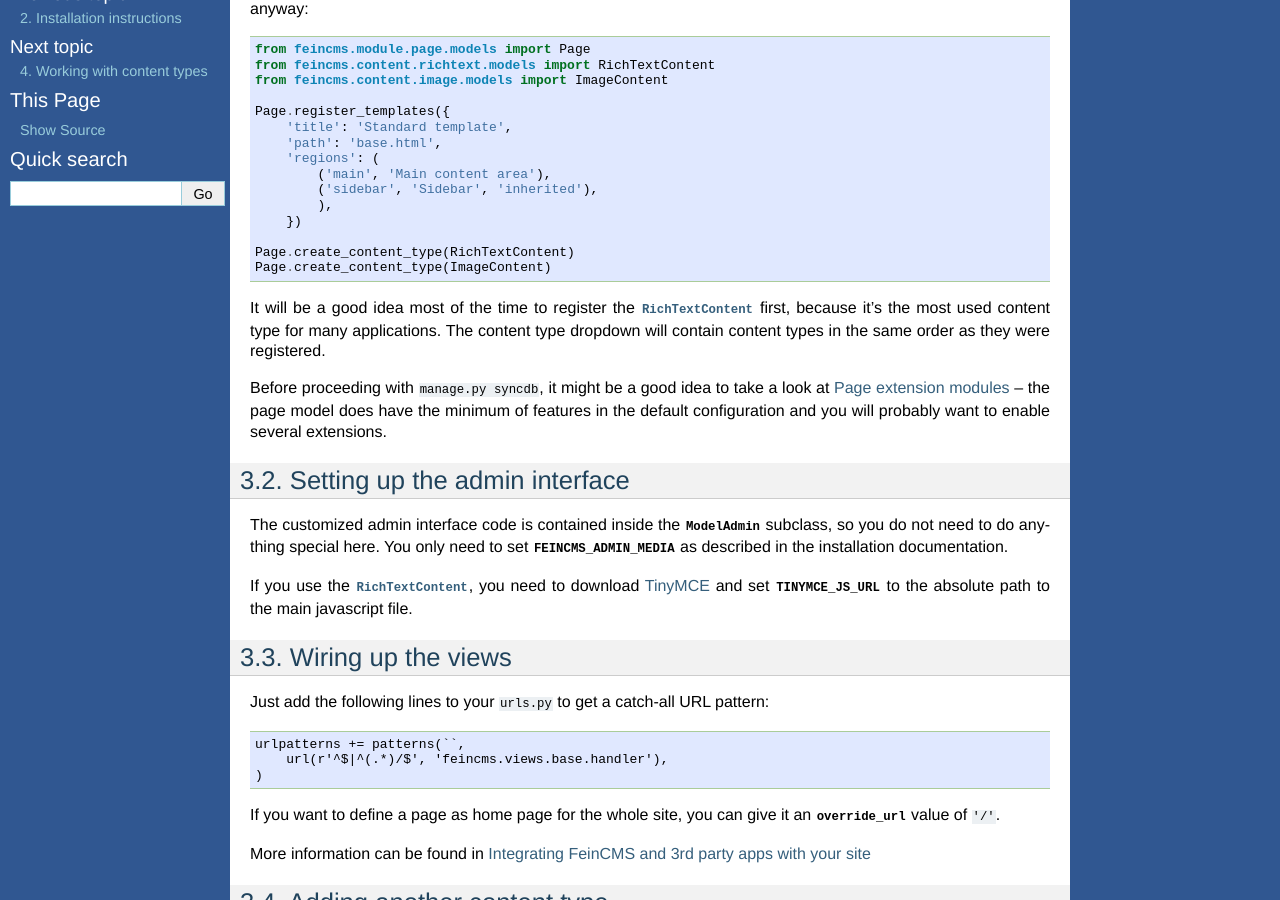
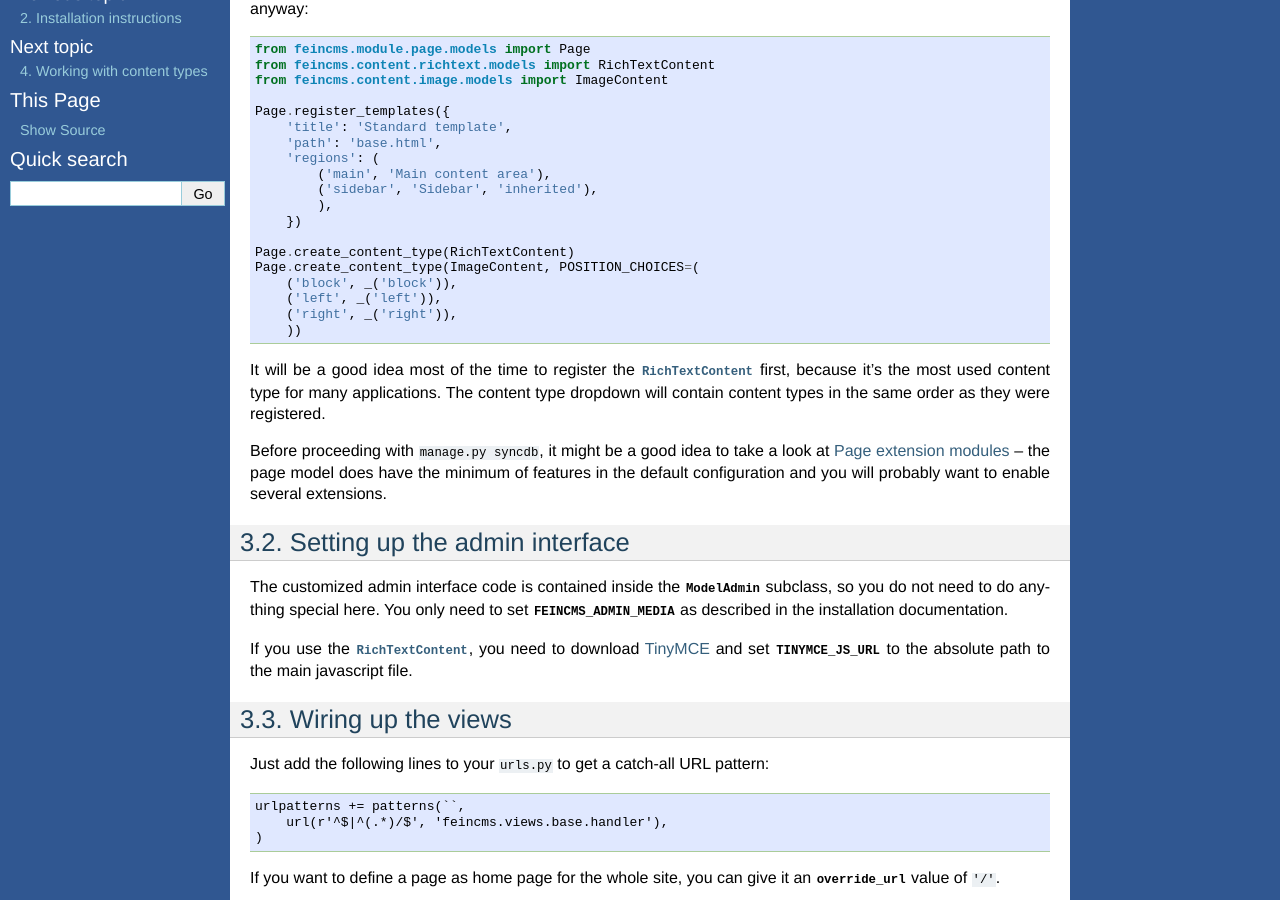
Before and after one commit to feincms/feincms, a Sphinx documentation site: the page built from docs/page.txt, in a window 1280 px wide and 900 px high, scrolled down 372 px. Built offline with Sphinx 7.4.7, drawn with Linux system fonts in a browser that asks for light colours.

Commit message:
Fix ImageContent docs: It needs POSITION_CHOICES too

```diff
--- a/docs/page.txt
+++ b/docs/page.txt
@@ -44,7 +44,11 @@ by adding the following lines somewhere into your project, for example in a
         })
 
     Page.create_content_type(RichTextContent)
-    Page.create_content_type(ImageContent)
+    Page.create_content_type(ImageContent, POSITION_CHOICES=(
+        ('block', _('block')),
+        ('left', _('left')),
+        ('right', _('right')),
+        ))
 
 
 It will be a good idea most of the time to register the
```
Also changed, not shown: 1 other file.
